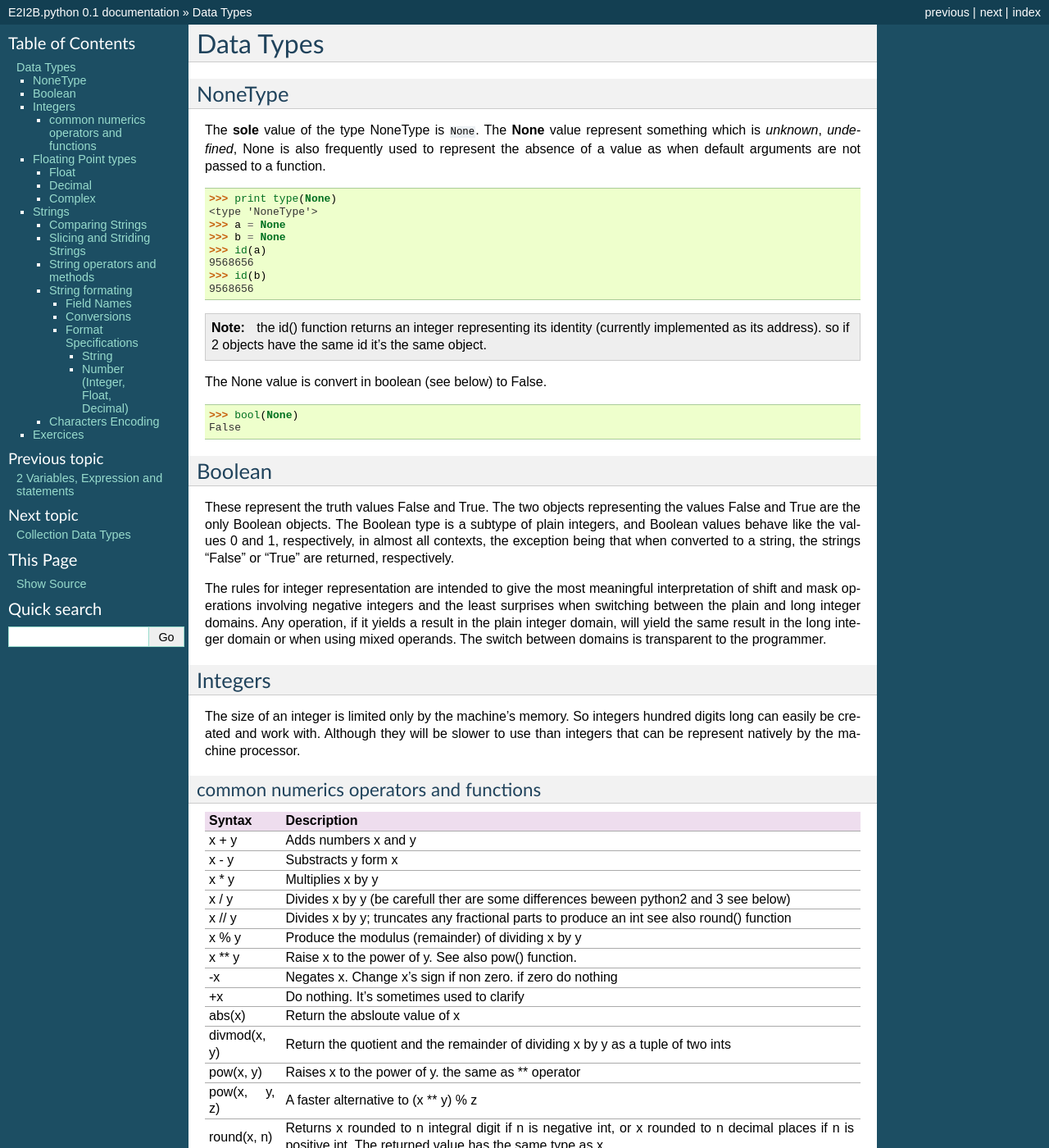
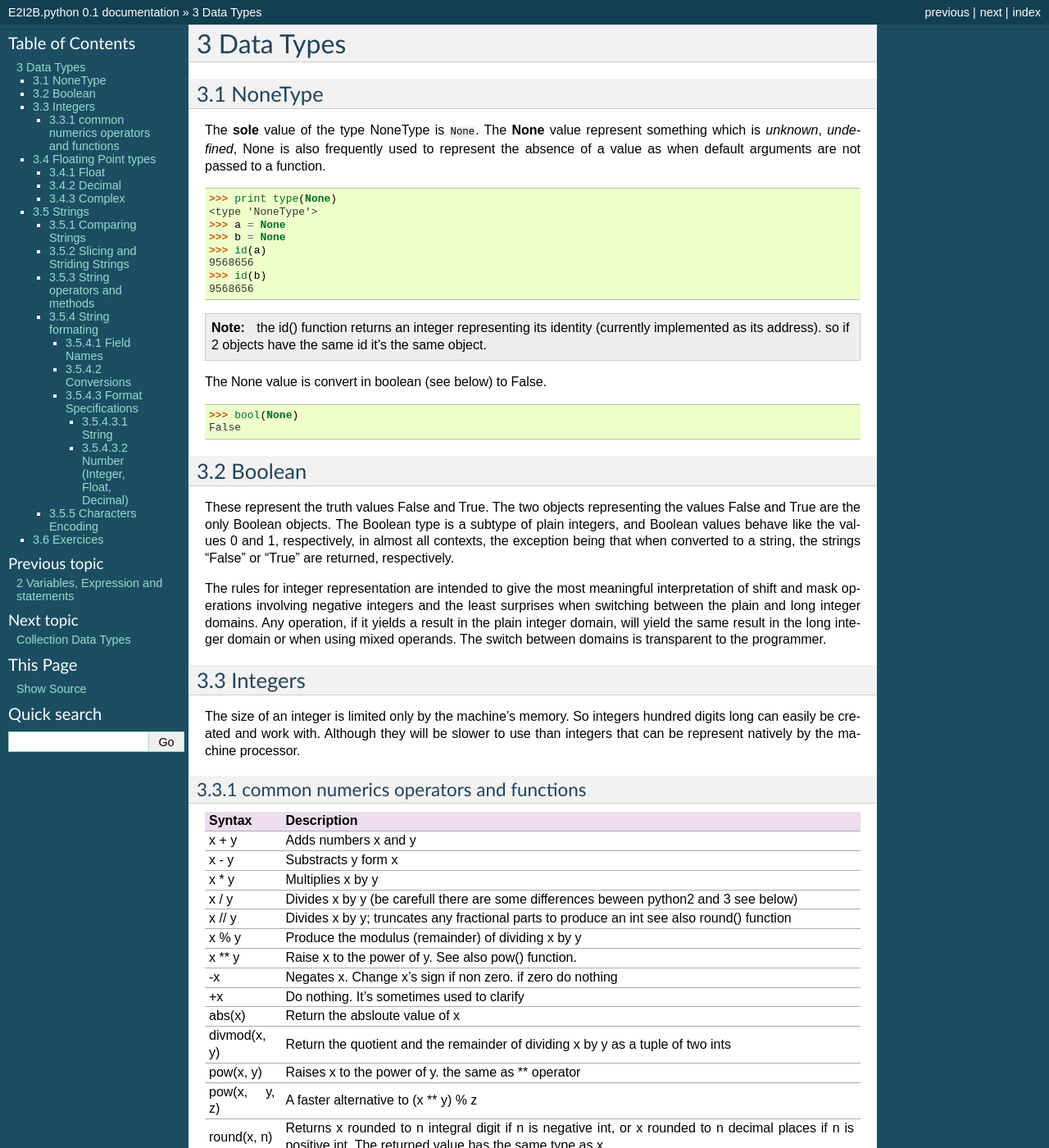
Before and after one commit to C3BI-pasteur-fr/python-course-1, a Sphinx documentation site: the page built from source/Data_Types.rst, in a window 1280 px wide and 1400 px high. Shown: the whole window at 82% size. Built offline with Sphinx 7.4.7, drawn with Linux system fonts in a browser that asks for light colours; some of the changed text lies outside the part shown.

Commit message:
turn on section auto numebering and fix typo

```diff
--- a/source/Data_Types.rst
+++ b/source/Data_Types.rst
@@ -1,3 +1,6 @@
+.. sectnum::
+   :start: 3
+
 .. _Data_Types:
 
 **********
@@ -70,7 +73,7 @@ common numerics operators and functions
 +--------------+--------------------------------------------------------------------------------------------+
 | x * y        | Multiplies x by y                                                                          |
 +--------------+--------------------------------------------------------------------------------------------+
-| x / y        | Divides x by y (be carefull ther are some differences beween python2 and 3 see below)      |
+| x / y        | Divides x by y (be carefull there are some differences beween python2 and 3 see below)     |
 +--------------+--------------------------------------------------------------------------------------------+
 | x // y       | Divides x by y; truncates any fractional parts to produce an int see also round() function |
 +--------------+--------------------------------------------------------------------------------------------+
```
